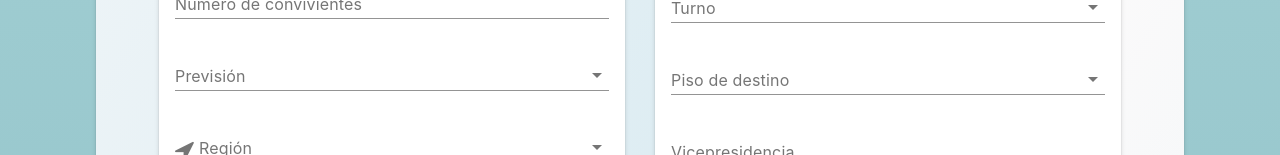
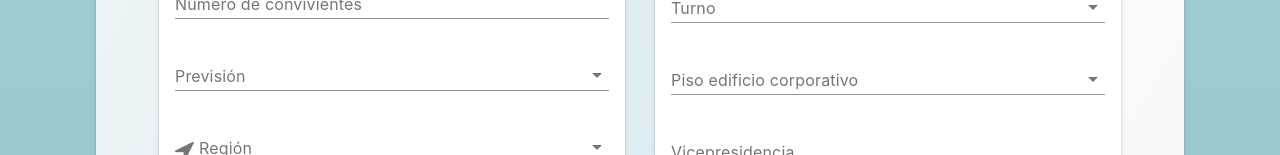
Before and after one commit to cristianrojasn/AMSA_COVID19_form, a Vue app in the folder amsa-form/: page / in a window 1280 px wide. Shown: the part 645-800 px from the top of the page. Built offline with nearby package versions, Linux system fonts and the light colour scheme; what vuefire would draw is missing.

Commit message:
Nombres piso

```diff
--- a/amsa-form/src/components/PrimeraPag.vue
+++ b/amsa-form/src/components/PrimeraPag.vue
@@ -206,7 +206,7 @@
                         </md-field>
                 <!---------- Seccion Piso ---------->
                         <md-field :class="getValidationClass('area')">
-                            <label for="area">Piso de destino</label>
+                            <label for="area">Piso edificio corporativo</label>
                             <md-select @input="updateArea" name="area" id="area" v-model="area" md-dense>
                                 <md-option v-for="ar of areas" :key="ar" :value="ar">
                                     {{ ar }}
```
Also changed, not shown: amsa-form/src/variables.js (+1 -2 lines).
